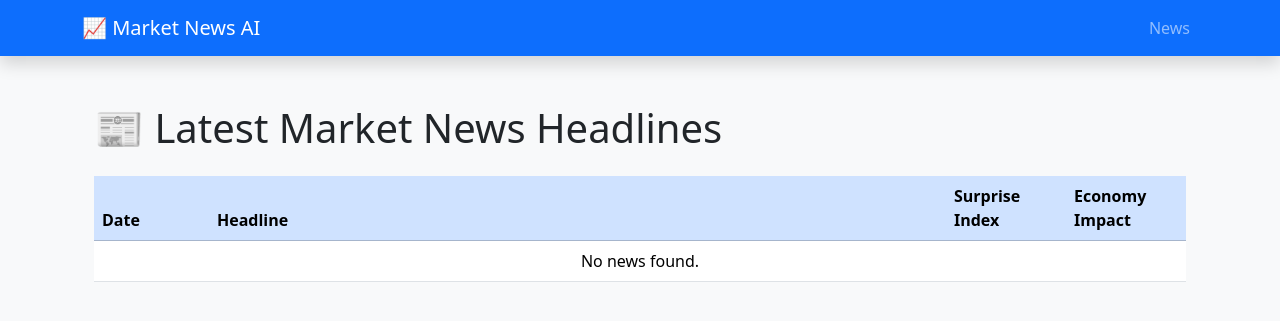
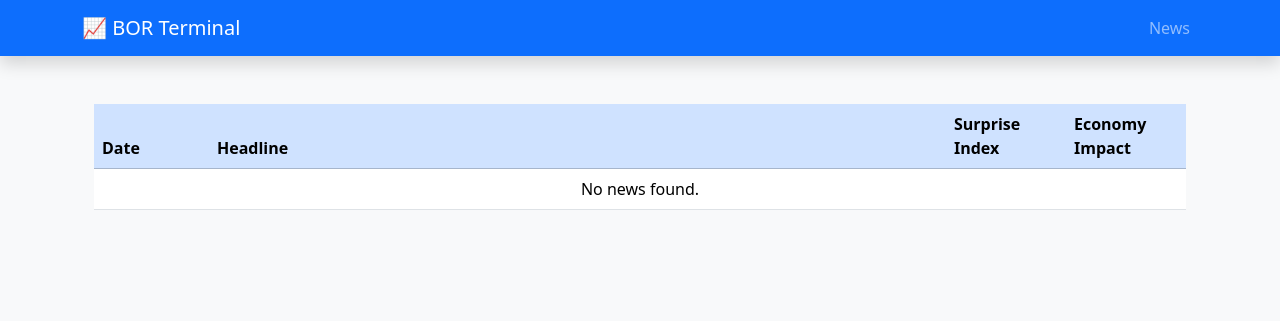
Before and after one commit to vborisov433/bor_terminal, a Symfony app: template templates/news/index.html.twig in a window 1280 px wide. Shown: the top 321 px of the page. Run offline with Twig, Linux system fonts and the light colour scheme; the template is opened without the code that fills it, so the values that code supplies are empty; some libraries are stand-ins or nearby versions.

Commit message:
base.html.twig

```diff
--- a/templates/base.html.twig
+++ b/templates/base.html.twig
@@ -3,10 +3,9 @@
 <head>
     <meta charset="UTF-8">
     <meta name="viewport" content="width=device-width, initial-scale=1">
-    <title>{% block title %}Market News AI{% endblock %}</title>
+    <title>{% block title %}BOR Terminal{% endblock %}</title>
     <link href="https://cdn.jsdelivr.net/npm/bootstrap@5.3.3/dist/css/bootstrap.min.css" rel="stylesheet">
     <style>
-        /* Optional minor tweaks */
         body { background: #f8f9fa; }
 
     </style>
@@ -15,7 +14,7 @@
 <body>
 <nav class="navbar navbar-expand-lg navbar-dark bg-primary mb-4 shadow">
     <div class="container">
-        <a class="navbar-brand" href="{{ path('app_news') }}">📈 Market News AI</a>
+        <a class="navbar-brand" href="{{ path('app_news') }}">📈 BOR Terminal</a>
         <button class="navbar-toggler" type="button" data-bs-toggle="collapse" data-bs-target="#mainNav"
                 aria-controls="mainNav" aria-expanded="false" aria-label="Toggle navigation">
             <span class="navbar-toggler-icon"></span>
--- a/templates/news/index.html.twig
+++ b/templates/news/index.html.twig
@@ -3,7 +3,6 @@
 {% block title %}Latest News Headlines{% endblock %}
 {% block body %}
     <div class="container my-5">
-        <h1 class="mb-4">📰 Latest Market News Headlines</h1>
         <div class="table-responsive">
             <table class="table table-hover align-middle">
                 <thead class="table-primary">
```
